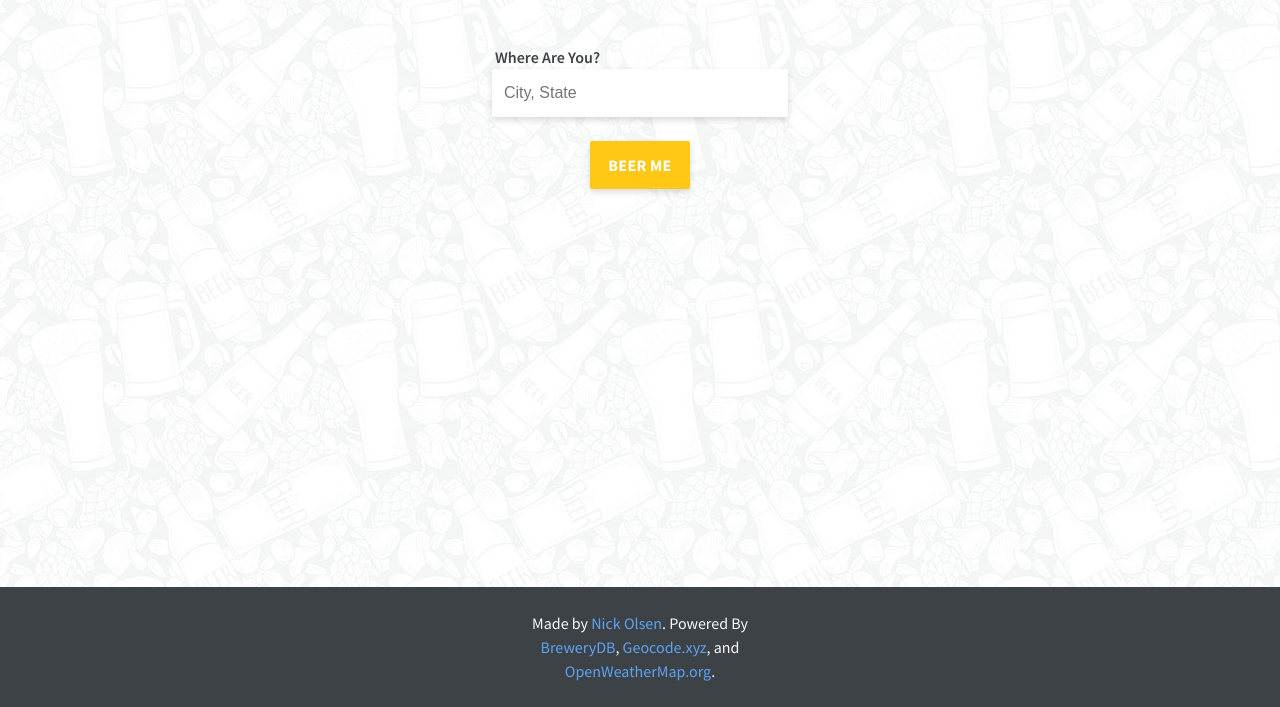
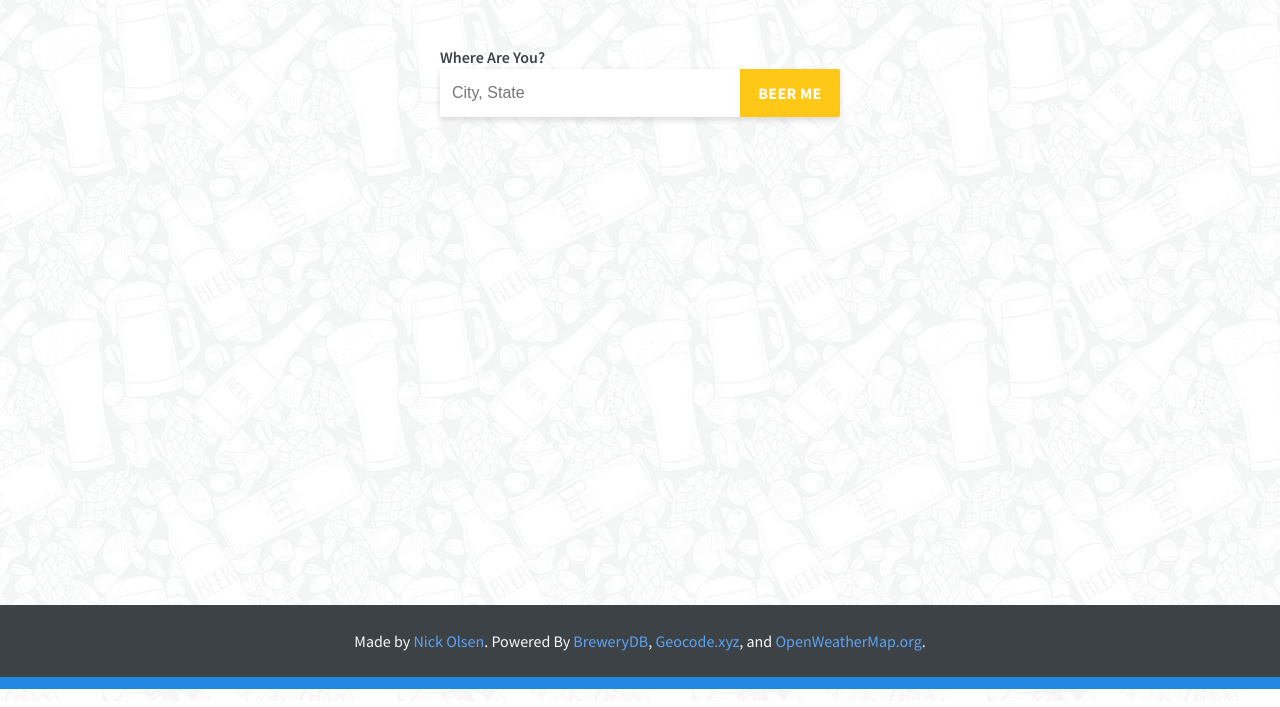
Before and after one commit to ncko/BeerWeather, a plain HTML site: page index.html in a window 1280 px wide. Shown: the part 99-806 px from the top of the page. Drawn offline with nearby package versions, Linux system fonts and the light colour scheme.

Commit message:
responsive styles

```diff
--- a/main.css
+++ b/main.css
@@ -90,7 +90,7 @@ legend {
   font-size: 1rem;
   font-weight: 600;
   text-align: left;
-  padding-left: 3px;
+  padding-left: 1rem;
 }
 
 fieldset {
@@ -98,7 +98,17 @@ fieldset {
   font-size: 0;
   display: block;
   margin: 0 auto;
-  width: 100%;
+  max-width: 320px;
+}
+
+@media screen and (min-width: 600px) {
+  fieldset {
+    max-width: 480px;
+  }
+
+  legend {
+    padding-left: 2.5rem;
+  }
 }
 
 input[type="text"] {
@@ -134,17 +144,17 @@ button {
  * SPECIAL STYLES
  */
 .wrapper {
-  max-width: 320px;
+  max-width: 960px;
   margin: 0 auto;
   padding: 0 0.75rem;
 }
+
 
 .input-button-panel {
   display: inline-block;
 }
 
   .input-button-panel input[type="text"] {
-    width: 100%;
     margin: 0;
     margin-bottom: 1.5rem;
   }
@@ -153,6 +163,27 @@ button {
     margin: 0;
     width: 100px;
   }
+
+@media screen and (min-width: 600px) {
+
+  .input-button-panel {
+    box-shadow: 0 3px 6px 0 rgba(0, 0, 0, 0.15);
+    border-radius: 2px;
+  }
+
+  .input-button-panel input[type="text"]{
+    width: 380px;
+    border-radius: 2px 0 0 2px;
+    box-shadow: none;
+    margin-bottom: 0;
+  }
+
+  .input-button-panel button {
+    border-radius: 0 2px 2px 0;
+    box-shadow: none;
+    vertical-align: bottom;
+  }
+}
 
 .head {
     line-height: 1em;
@@ -174,13 +205,33 @@ section.loading-screen-section {
 
 
 .sticky-footer { /* pushes the footer down to the bottom of the page */
-  min-height: calc(100vh - 9.4rem); /* <- magic number */
+  min-height: calc(100vh - 11.25rem); /* <- magic number */
+}
+
+@media screen and (min-width: 414px) {
+  .sticky-footer {
+    min-height: calc(100vh - 9.8rem);
+  }
+}
+
+@media screen and (min-width: 648px) {
+  .sticky-footer {
+    min-height: calc(100vh - 8.25rem);
+  }
 }
 
 
 p.lead {
   font-size: 1rem;
-  text-align: left;
+}
+
+@media screen and (min-width: 600px) {
+  p.lead {
+    font-size: 1.5rem;
+    max-width: 720px;
+    margin: 0 auto;
+    margin-bottom: 1.5rem;
+  }
 }
 
 p.micro-copy {
```
